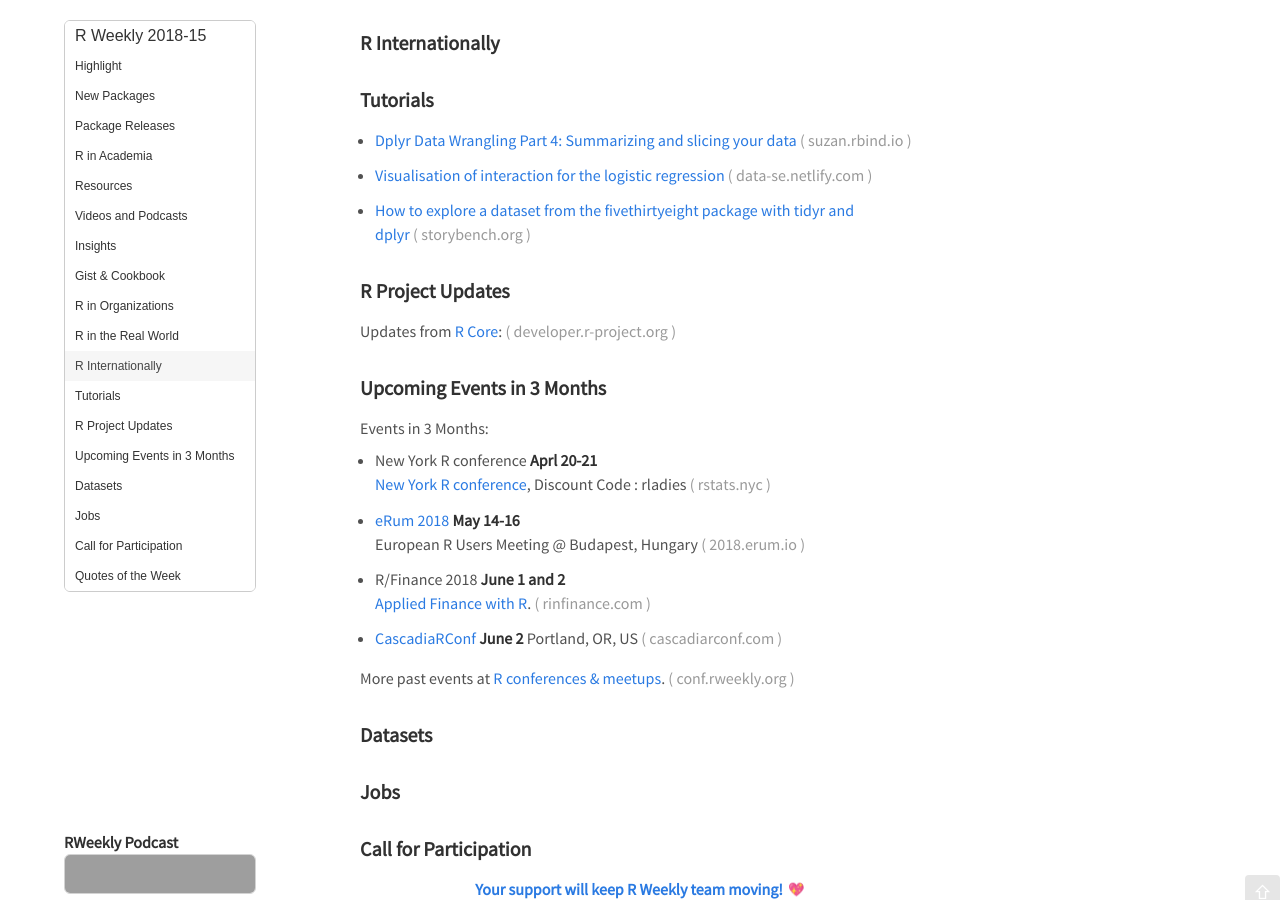
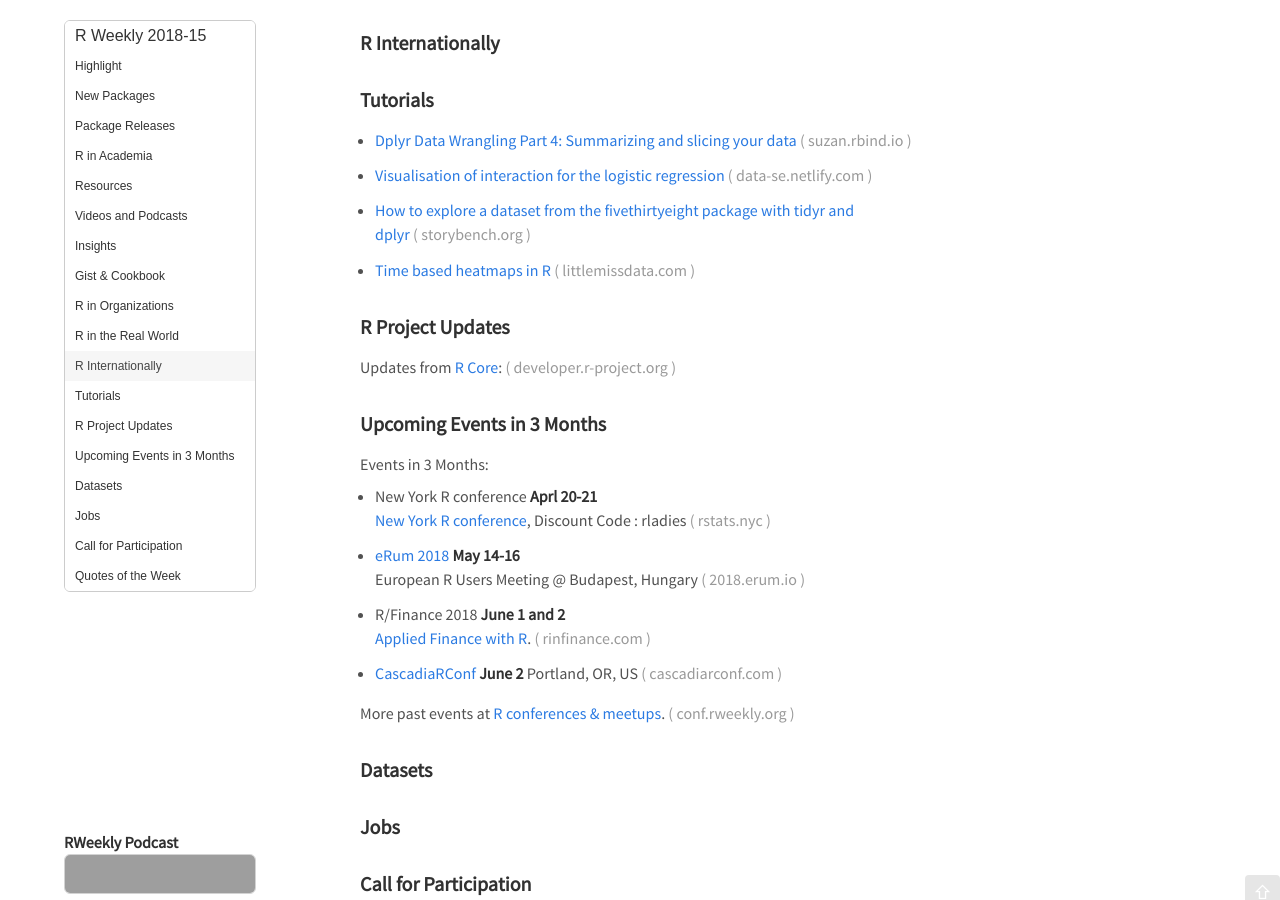
Before and after one commit to rweekly/rweekly.org, a Jekyll site: the page built from draft.md, in a window 1280 px wide and 900 px high, scrolled down 1264 px. Built offline with Jekyll 4.4.1, drawn with Linux system fonts in a browser that asks for light colours; emoji names are drawn with the system emoji font; comment, search, counter and statistics services are not loaded; grey boxes are pictures that could not be loaded.

Commit message:
Update draft.md

```diff
--- a/draft.md
+++ b/draft.md
@@ -75,6 +75,8 @@
 
 + [How to explore a dataset from the fivethirtyeight package with tidyr and dplyr](http://www.storybench.org/how-to-explore-a-dataset-from-the-fivethirtyeight-package-in-r/)
 
++ [Time based heatmaps in R](https://www.littlemissdata.com/blog/heatmaps)
+
 <!--<div class="post-more-begin"></div><div class="post-more-end"></div>-->
 
 ###  R Project Updates
```
